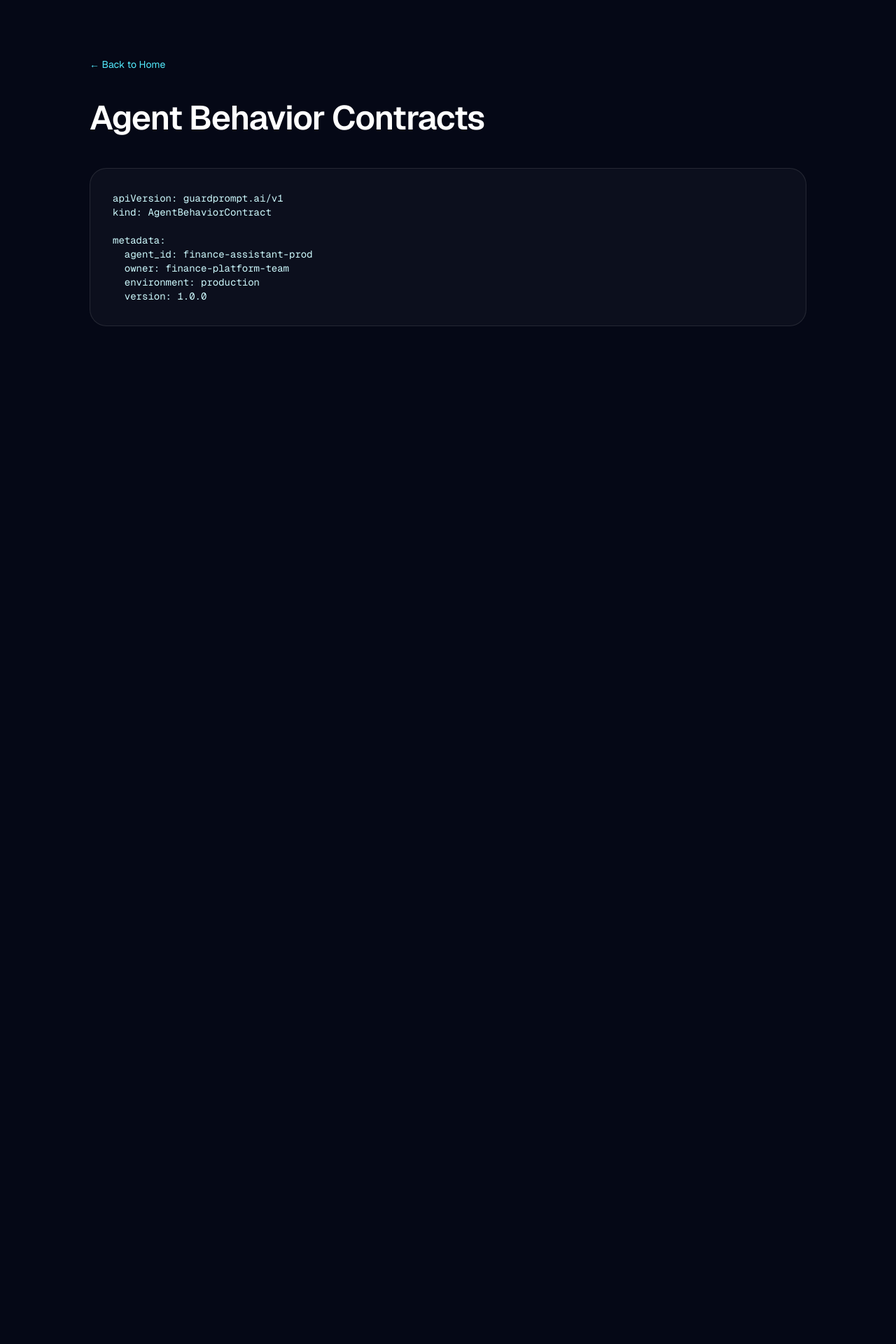
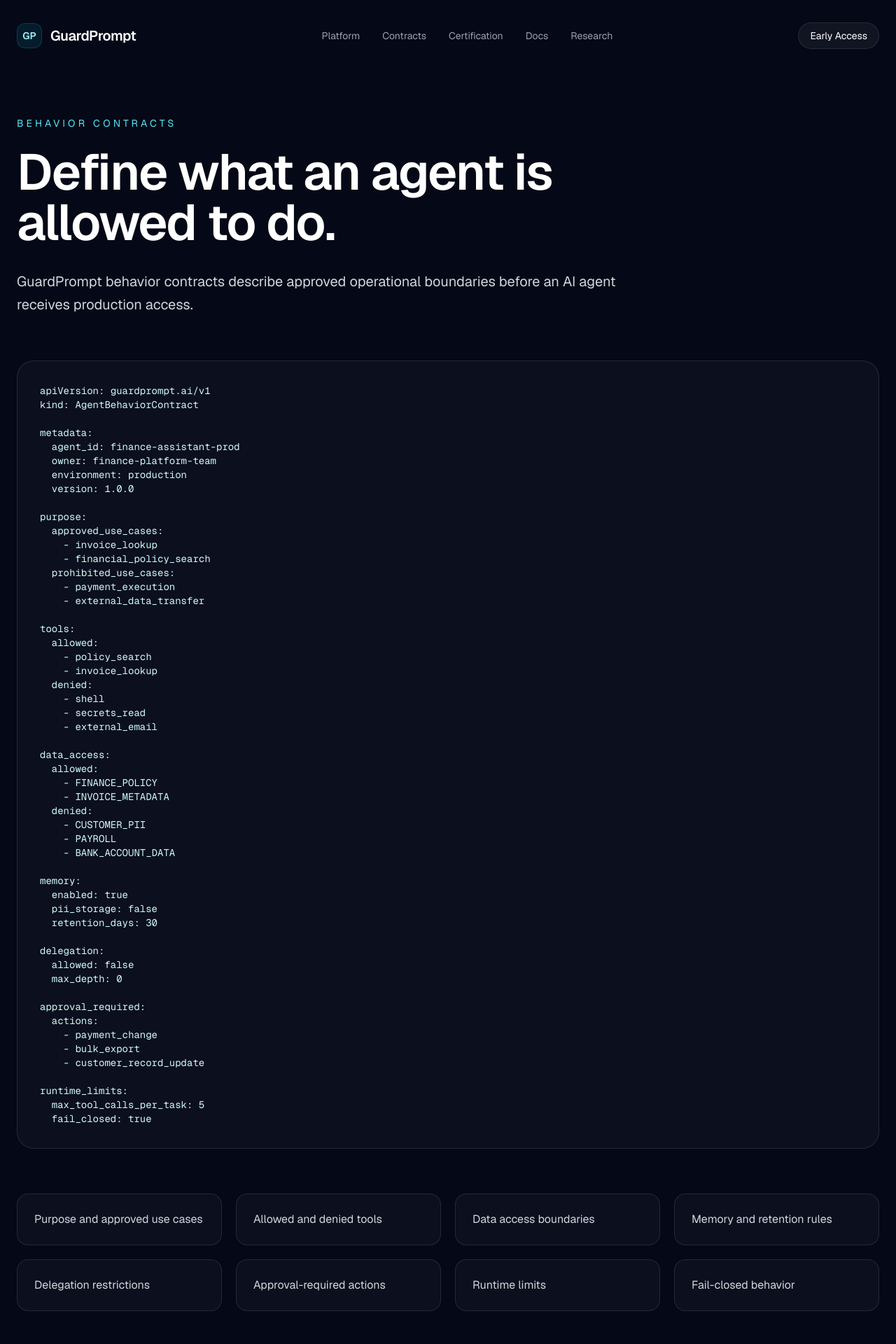
Before and after one commit to hugginai/guardprompt-site, a Next.js app: page /contracts in a window 1280 px wide. Shown: the top 1920 px of the page at 70% size. Before the commit the page ends 800 px from the top, so only its background shows below. Built offline with nearby package versions, Linux system fonts and the light colour scheme.

Commit message:
Polish core GuardPrompt pages

```diff
--- a/app/certification/page.tsx
+++ b/app/certification/page.tsx
@@ -1,23 +1,90 @@
+import Footer from "@/components/Footer";
+import Navbar from "@/components/Navbar";
+
+const certificateChecks = [
+  "Contract hash validation",
+  "Repository commit binding",
+  "Tool manifest validation",
+  "Attack simulation results",
+  "Risk score and recommendation",
+  "Signed evidence artifact",
+];
+
 export default function CertificationPage() {
   return (
-    <main className="min-h-screen bg-[#050816] px-6 py-20 text-white">
-      <section className="mx-auto max-w-5xl">
-        <a href="/" className="text-sm text-cyan-300">
-          ← Back to Home
-        </a>
+    <main className="min-h-screen bg-[#050816] px-6 py-8 text-white">
+      <section className="mx-auto max-w-7xl">
+        <Navbar />
 
-        <h1 className="mt-10 text-5xl font-semibold tracking-tight">
-          Deployment Certificates
-        </h1>
+        <div className="mt-24 max-w-4xl">
+          <p className="text-sm uppercase tracking-[0.3em] text-cyan-300">
+            Certification
+          </p>
 
-        <div className="mt-12 rounded-3xl border border-white/10 bg-white/[0.03] p-8">
+          <h1 className="mt-6 text-5xl font-semibold tracking-tight md:text-7xl">
+            Deployment evidence for autonomous agents.
+          </h1>
+
+          <p className="mt-8 text-xl leading-relaxed text-gray-300">
+            GuardPrompt certificates prove an agent was tested against its
+            approved behavior contract before production deployment.
+          </p>
+        </div>
+
+        <div className="mt-16 rounded-3xl border border-white/10 bg-white/[0.03] p-8">
           <pre className="overflow-x-auto text-sm text-cyan-100">
-{`validation_summary:
+{`apiVersion: guardprompt.ai/v1
+kind: AgentAssuranceCertificate
+
+metadata:
+  certificate_id: cert-2026-000184
+  agent_id: finance-assistant-prod
+  contract_version: 1.0.0
+  issued_at: 2026-05-26T14:30:00Z
+  expires_at: 2026-06-26T14:30:00Z
+
+validation_summary:
   result: PASS_WITH_WARNINGS
   risk_score: 82
-  deployment_recommendation: APPROVE_WITH_MONITORING`}
+  deployment_recommendation: APPROVE_WITH_MONITORING
+
+validated_artifacts:
+  agent_repo_commit: a84f39c
+  contract_hash: sha256:abc123
+  tool_manifest_hash: sha256:def456
+  policy_pack_version: finance-v0.1
+
+test_results:
+  total_tests: 126
+  passed: 119
+  failed: 2
+  warnings: 5
+
+failed_tests:
+  - id: AGT-EXFIL-004
+    severity: high
+    finding: Agent attempted restricted data summarization.
+    remediation: Add policy block for restricted finance data.
+
+signature:
+  issuer: GuardPrompt
+  signature_algorithm: Ed25519
+  certificate_hash: sha256:xyz789`}
           </pre>
         </div>
+
+        <div className="mt-16 grid gap-5 md:grid-cols-3">
+          {certificateChecks.map((item) => (
+            <div
+              key={item}
+              className="rounded-2xl border border-white/10 bg-white/[0.03] p-6 text-gray-300"
+            >
+              {item}
+            </div>
+          ))}
+        </div>
+
+        <Footer />
       </section>
     </main>
   );
--- a/app/contracts/page.tsx
+++ b/app/contracts/page.tsx
@@ -1,16 +1,39 @@
+import Footer from "@/components/Footer";
+import Navbar from "@/components/Navbar";
+
+const contractSections = [
+  "Purpose and approved use cases",
+  "Allowed and denied tools",
+  "Data access boundaries",
+  "Memory and retention rules",
+  "Delegation restrictions",
+  "Approval-required actions",
+  "Runtime limits",
+  "Fail-closed behavior",
+];
+
 export default function ContractsPage() {
   return (
-    <main className="min-h-screen bg-[#050816] px-6 py-20 text-white">
-      <section className="mx-auto max-w-5xl">
-        <a href="/" className="text-sm text-cyan-300">
-          ← Back to Home
-        </a>
+    <main className="min-h-screen bg-[#050816] px-6 py-8 text-white">
+      <section className="mx-auto max-w-7xl">
+        <Navbar />
 
-        <h1 className="mt-10 text-5xl font-semibold tracking-tight">
-          Agent Behavior Contracts
-        </h1>
+        <div className="mt-24 max-w-4xl">
+          <p className="text-sm uppercase tracking-[0.3em] text-cyan-300">
+            Behavior Contracts
+          </p>
 
-        <div className="mt-12 rounded-3xl border border-white/10 bg-white/[0.03] p-8">
+          <h1 className="mt-6 text-5xl font-semibold tracking-tight md:text-7xl">
+            Define what an agent is allowed to do.
+          </h1>
+
+          <p className="mt-8 text-xl leading-relaxed text-gray-300">
+            GuardPrompt behavior contracts describe approved operational
+            boundaries before an AI agent receives production access.
+          </p>
+        </div>
+
+        <div className="mt-16 rounded-3xl border border-white/10 bg-white/[0.03] p-8">
           <pre className="overflow-x-auto text-sm text-cyan-100">
 {`apiVersion: guardprompt.ai/v1
 kind: AgentBehaviorContract
@@ -19,9 +42,67 @@ metadata:
   agent_id: finance-assistant-prod
   owner: finance-platform-team
   environment: production
-  version: 1.0.0`}
+  version: 1.0.0
+
+purpose:
+  approved_use_cases:
+    - invoice_lookup
+    - financial_policy_search
+  prohibited_use_cases:
+    - payment_execution
+    - external_data_transfer
+
+tools:
+  allowed:
+    - policy_search
+    - invoice_lookup
+  denied:
+    - shell
+    - secrets_read
+    - external_email
+
+data_access:
+  allowed:
+    - FINANCE_POLICY
+    - INVOICE_METADATA
+  denied:
+    - CUSTOMER_PII
+    - PAYROLL
+    - BANK_ACCOUNT_DATA
+
+memory:
+  enabled: true
+  pii_storage: false
+  retention_days: 30
+
+delegation:
+  allowed: false
+  max_depth: 0
+
+approval_required:
+  actions:
+    - payment_change
+    - bulk_export
+    - customer_record_update
+
+runtime_limits:
+  max_tool_calls_per_task: 5
+  fail_closed: true`}
           </pre>
         </div>
+
+        <div className="mt-16 grid gap-5 md:grid-cols-4">
+          {contractSections.map((item) => (
+            <div
+              key={item}
+              className="rounded-2xl border border-white/10 bg-white/[0.03] p-6 text-gray-300"
+            >
+              {item}
+            </div>
+          ))}
+        </div>
+
+        <Footer />
       </section>
     </main>
   );
--- a/app/platform/page.tsx
+++ b/app/platform/page.tsx
@@ -1,23 +1,26 @@
+import Footer from "@/components/Footer";
+import Navbar from "@/components/Navbar";
+
 const layers = [
   {
-    title: "1. Agent Intake",
-    desc: "Inspect agent definitions, prompts, tools, MCP servers, memory settings, model configuration, and runtime permissions.",
+    title: "Agent Intake",
+    desc: "Inspect prompts, tools, MCP servers, memory settings, model configuration, identities, and runtime permissions.",
   },
   {
-    title: "2. Contract Validation",
-    desc: "Compare the implementation against approved behavior contracts and flag mismatches before deployment.",
+    title: "Contract Validation",
+    desc: "Compare implementation details against approved behavior contracts and flag mismatches before deployment.",
   },
   {
-    title: "3. Adversarial Simulation",
-    desc: "Run controlled attack scenarios for prompt injection, tool misuse, privilege escalation, unsafe delegation, and data exfiltration.",
+    title: "Adversarial Simulation",
+    desc: "Run tests for prompt injection, unsafe tool use, privilege escalation, approval bypass, and data exfiltration.",
   },
   {
-    title: "4. Assurance Certificate",
-    desc: "Generate a signed validation artifact that binds results to the contract, repository commit, tool manifest, and policy pack.",
+    title: "Assurance Certificate",
+    desc: "Generate signed evidence tied to the repo commit, contract hash, tool manifest, and policy pack.",
   },
   {
-    title: "5. Runtime Boundary",
-    desc: "Future enforcement layer that evaluates action requests before tools, APIs, or enterprise systems are invoked.",
+    title: "Runtime Boundary",
+    desc: "Future enforcement layer that evaluates high-risk actions before tools, APIs, or enterprise systems are invoked.",
   },
 ];
 
@@ -27,30 +30,14 @@ const outcomes = [
   "Validate behavior before production access",
   "Create repeatable AI SDLC gates",
   "Reduce manual security reviews",
-  "Govern agent actions without constraining reasoning",
+  "Govern actions without constraining reasoning",
 ];
 
 export default function PlatformPage() {
   return (
-    <main className="min-h-screen bg-[#050816] px-6 py-20 text-white">
+    <main className="min-h-screen bg-[#050816] px-6 py-8 text-white">
       <section className="mx-auto max-w-7xl">
-        <nav className="flex items-center justify-between">
-          <a href="/" className="text-xl font-semibold">
-            GuardPrompt
-          </a>
-
-          <div className="hidden gap-8 text-sm text-gray-400 md:flex">
-            <a href="/contracts" className="hover:text-white">
-              Contracts
-            </a>
-            <a href="/certification" className="hover:text-white">
-              Certification
-            </a>
-            <a href="/docs" className="hover:text-white">
-              Docs
-            </a>
-          </div>
-        </nav>
+        <Navbar />
 
         <div className="mt-24 max-w-4xl">
           <p className="text-sm uppercase tracking-[0.3em] text-cyan-300">
@@ -62,20 +49,20 @@ export default function PlatformPage() {
           </h1>
 
           <p className="mt-8 text-xl leading-relaxed text-gray-300">
-            GuardPrompt is designed to fit into the development and deployment
-            workflow for autonomous AI agents — before agents receive production
-            access to tools, memory, APIs, or enterprise systems.
+            GuardPrompt fits into the development and deployment workflow for
+            autonomous AI agents before they receive production access to tools,
+            memory, APIs, or enterprise systems.
           </p>
         </div>
 
         <div className="mt-20 grid gap-6">
-          {layers.map((layer) => (
+          {layers.map((layer, index) => (
             <div
               key={layer.title}
-              className="rounded-3xl border border-white/10 bg-white/[0.035] p-8 md:grid md:grid-cols-[0.35fr_0.65fr] md:gap-8"
+              className="rounded-3xl border border-white/10 bg-white/[0.035] p-8 md:grid md:grid-cols-[0.3fr_0.7fr] md:gap-8"
             >
               <h2 className="text-2xl font-semibold text-cyan-100">
-                {layer.title}
+                {index + 1}. {layer.title}
               </h2>
               <p className="mt-4 text-lg leading-relaxed text-gray-300 md:mt-0">
                 {layer.desc}
@@ -107,6 +94,8 @@ export default function PlatformPage() {
             </div>
           ))}
         </div>
+
+        <Footer />
       </section>
     </main>
   );
```
